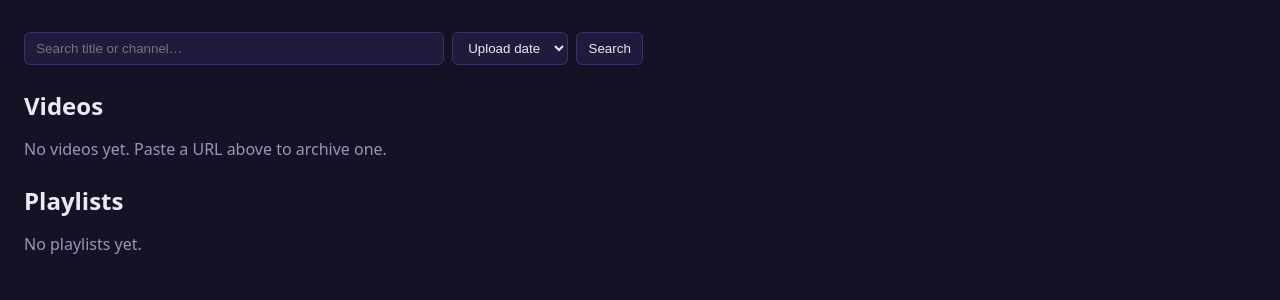
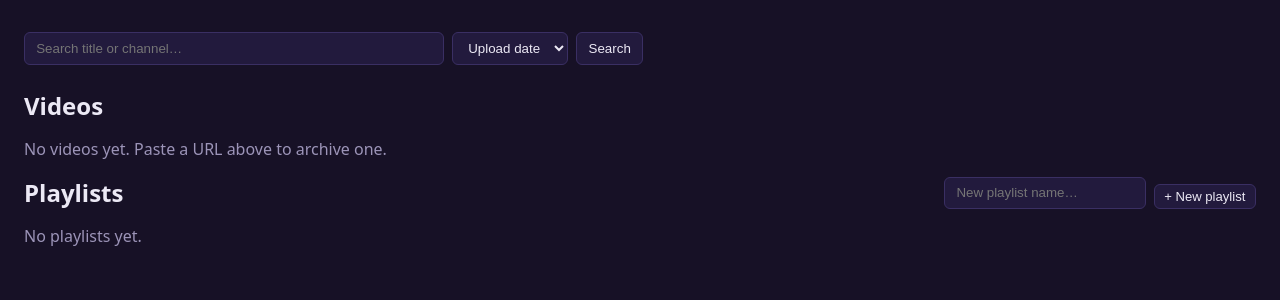
Before and after one commit to benmandrew/yam, a FastAPI app: page / in a window 1280 px wide. Shown: the part 58-358 px from the top of the page. Run offline with FastAPI, Linux system fonts and the light colour scheme; data that the repository does not hold is empty; parts of the project's set-up code (start-up, migrations or seed data) failed here and were passed over.

Commit message:
feat: custom (user-created) playlists
Alongside YouTube-sourced playlists, videos already in the library can now be
curated into custom playlists — created from the library page, populated via
a quick-add control on the grid and watch page, and removed one at a time.
Custom playlists are ordered by video upload date, badged as "Custom"
everywhere playlists appear, skip Sync/Retry (YouTube-only concepts), and
never orphan-delete their videos when deleted.

```diff
--- a/yam/main.py
+++ b/yam/main.py
@@ -25,9 +25,24 @@ from sqlmodel import Session, select
 from . import disk
 from .config import settings
 from .db import engine, init_db
-from .library import delete_playlist, delete_video
+from .library import (
+    add_video_to_playlist,
+    create_custom_playlist,
+    delete_playlist,
+    delete_video,
+    remove_video_from_playlist,
+)
 from .logging_config import configure_logging
-from .models import Job, JobStatus, JobType, Playlist, PlaylistVideo, Video, VideoStatus
+from .models import (
+    Job,
+    JobStatus,
+    JobType,
+    Playlist,
+    PlaylistOrigin,
+    PlaylistVideo,
+    Video,
+    VideoStatus,
+)
 from .urls import classify
 from .worker import enqueue_pending_for_playlist, run_worker
 
@@ -155,6 +170,7 @@ def index(
             )
             for p in playlists
         }
+    custom_playlists = [p for p in playlists if p.origin == PlaylistOrigin.custom]
     return templates.TemplateResponse(
         request,
         "index.html",
@@ -162,6 +178,7 @@ def index(
             "videos": videos,
             "playlists": playlists,
             "playlist_counts": playlist_counts,
+            "custom_playlists": custom_playlists,
             "q": q or "",
             "sort": sort,
             "msg": msg,
@@ -281,6 +298,9 @@ def watch(
             raise HTTPException(status_code=404, detail="Video not found")
         playlist = session.get(Playlist, list_id) if list_id else None
         next_id = _next_in_playlist(session, list_id, video_id) if playlist else None
+        custom_playlists = session.exec(
+            select(Playlist).where(Playlist.origin == PlaylistOrigin.custom)
+        ).all()
     return templates.TemplateResponse(
         request,
         "watch.html",
@@ -289,6 +309,7 @@ def watch(
             "mime": _mime_for(video.ext),
             "playlist": playlist,
             "next_id": next_id,
+            "custom_playlists": custom_playlists,
         },
     )
 
@@ -305,6 +326,8 @@ def playlist_view(request: Request, playlist_id: str):
             .order_by(PlaylistVideo.position)
         ).all()
         videos = [session.get(Video, link.video_id) for link in links]
+    if playlist.origin == PlaylistOrigin.custom:
+        videos.sort(key=lambda v: (v.upload_date or "") if v else "")
     first_present = next(
         (v.id for v in videos if v and v.status == VideoStatus.present), None
     )
@@ -339,8 +362,13 @@ def playlist_thumbnail(playlist_id: str):
 @app.post("/api/playlists/{playlist_id}/sync")
 def sync_playlist(playlist_id: str):
     with Session(engine) as session:
-        if session.get(Playlist, playlist_id) is None:
+        playlist = session.get(Playlist, playlist_id)
+        if playlist is None:
             raise HTTPException(status_code=404, detail="Playlist not found")
+        if playlist.origin == PlaylistOrigin.custom:
+            return _redirect(
+                f"/playlist/{playlist_id}", "Sync isn't available for custom playlists."
+            )
         url = f"https://www.youtube.com/playlist?list={playlist_id}"
         session.add(Job(type=JobType.playlist, url=url, target_id=playlist_id))
         session.commit()
@@ -349,8 +377,37 @@ def sync_playlist(playlist_id: str):
 
 @app.post("/api/playlists/{playlist_id}/retry")
 def retry_playlist(playlist_id: str):
+    with Session(engine) as session:
+        playlist = session.get(Playlist, playlist_id)
+        if playlist is None:
+            raise HTTPException(status_code=404, detail="Playlist not found")
+        if playlist.origin == PlaylistOrigin.custom:
+            return _redirect(
+                f"/playlist/{playlist_id}",
+                "Retry isn't available for custom playlists.",
+            )
     queued = enqueue_pending_for_playlist(playlist_id)
     return _redirect(f"/playlist/{playlist_id}", f"Queued {queued} pending video(s).")
+
+
+@app.post("/api/playlists")
+def create_playlist_route(title: str = Form(...)):
+    playlist = create_custom_playlist(title)
+    return _redirect(f"/playlist/{playlist.id}", f"Created “{playlist.title}”.")
+
+
+@app.post("/api/videos/{video_id}/add-to-playlist")
+def add_video_to_playlist_route(
+    video_id: str, playlist_id: str = Form(...), next_path: str = Form("/")
+):
+    _ok, msg = add_video_to_playlist(playlist_id, video_id)
+    return _redirect(next_path, msg)
+
+
+@app.post("/api/playlists/{playlist_id}/videos/{video_id}/remove")
+def remove_video_from_playlist_route(playlist_id: str, video_id: str):
+    _ok, msg = remove_video_from_playlist(playlist_id, video_id)
+    return _redirect(f"/playlist/{playlist_id}", msg)
 
 
 @app.get("/media/{video_id}")
--- a/yam/static/style.css
+++ b/yam/static/style.css
@@ -275,6 +275,49 @@ h2 { margin: 1.5rem 0 0.75rem; }
 }
 
 .playlist-actions { display: flex; gap: 0.6rem; align-items: center; flex-wrap: wrap; }
+
+/* Custom playlists */
+.section-head {
+  display: flex;
+  justify-content: space-between;
+  align-items: center;
+  flex-wrap: wrap;
+  gap: 0.6rem;
+}
+.section-head h2 { margin: 0; }
+.section-head form { display: flex; gap: 0.5rem; }
+.section-head input[type="text"] {
+  padding: 0.45rem 0.7rem;
+  border-radius: 6px;
+  border: 1px solid #3a2f63;
+  background: var(--panel);
+  color: var(--fg);
+}
+.badge-custom {
+  position: absolute;
+  left: 6px;
+  top: 6px;
+  background: var(--pink);
+  color: #2a0f22;
+}
+select[name="playlist_id"] {
+  display: block;
+  padding: 0.4rem 0.6rem;
+  border-radius: 6px;
+  border: 1px solid #3a2f63;
+  background: var(--panel);
+  color: var(--fg);
+  cursor: pointer;
+  margin-top: 0.4rem;
+}
+.card select[name="playlist_id"] {
+  width: calc(100% - 1.4rem);
+  margin: 0.4rem 0.7rem 0.7rem;
+}
+.btn-remove {
+  padding: 0.25rem 0.5rem;
+  line-height: 1;
+}
 .downloads-head { display: flex; justify-content: space-between; align-items: center; gap: 1rem; }
 
 .job-children {
--- a/yam/templates/index.html
+++ b/yam/templates/index.html
@@ -34,6 +34,17 @@
             {% if v.upload_date %}{{ v.upload_date | ytdate }}{% endif %}
           </div>
         </a>
+        {% if custom_playlists %}
+        <form method="post" action="/api/videos/{{ v.id }}/add-to-playlist">
+          <input type="hidden" name="next_path" value="/">
+          <select name="playlist_id" onchange="this.form.submit()">
+            <option value="" selected disabled>+ Add to playlist…</option>
+            {% for cp in custom_playlists %}
+            <option value="{{ cp.id }}">{{ cp.title }}</option>
+            {% endfor %}
+          </select>
+        </form>
+        {% endif %}
       </li>
       {% endfor %}
     </ul>
@@ -43,7 +54,13 @@
 </section>
 
 <section>
-  <h2>Playlists</h2>
+  <div class="section-head">
+    <h2>Playlists</h2>
+    <form method="post" action="/api/playlists">
+      <input type="text" name="title" placeholder="New playlist name…" required>
+      <button type="submit" class="btn-small">+ New playlist</button>
+    </form>
+  </div>
   {% if playlists %}
     <ul class="cards">
       {% for p in playlists %}
@@ -52,6 +69,7 @@
           <div class="thumb">
             <img loading="lazy" src="/playlist/{{ p.id }}/thumbnail" alt=""
                  onerror="this.style.visibility='hidden'">
+            {% if p.origin == 'custom' %}<span class="badge badge-custom">Custom</span>{% endif %}
             <span class="thumb-dur">{{ playlist_counts[p.id] }} ▸</span>
           </div>
           <div class="card-title">{{ p.title }}</div>
--- a/yam/worker.py
+++ b/yam/worker.py
@@ -27,6 +27,7 @@ from .models import (
     JobStatus,
     JobType,
     Playlist,
+    PlaylistOrigin,
     PlaylistVideo,
     Video,
     VideoStatus,
@@ -246,7 +247,7 @@ def _save_playlist(info: dict[str, Any], *, parent_job_id: int) -> None:
 
     with Session(engine) as session:
         playlist = session.get(Playlist, pid) or Playlist(
-            id=pid, title=info.get("title") or pid
+            id=pid, title=info.get("title") or pid, origin=PlaylistOrigin.youtube
         )
         playlist.title = info.get("title") or playlist.title
         playlist.channel = info.get("uploader") or info.get("channel")
```
Also changed, not shown: PLAN.md (+12 -0 lines), tests/test_library.py (added, +165 -0 lines), yam/library.py (+80 -15 lines), yam/models.py (+8 -0 lines), yam/templates/playlist.html (+9 -2 lines), yam/templates/watch.html (+12 -0 lines).
